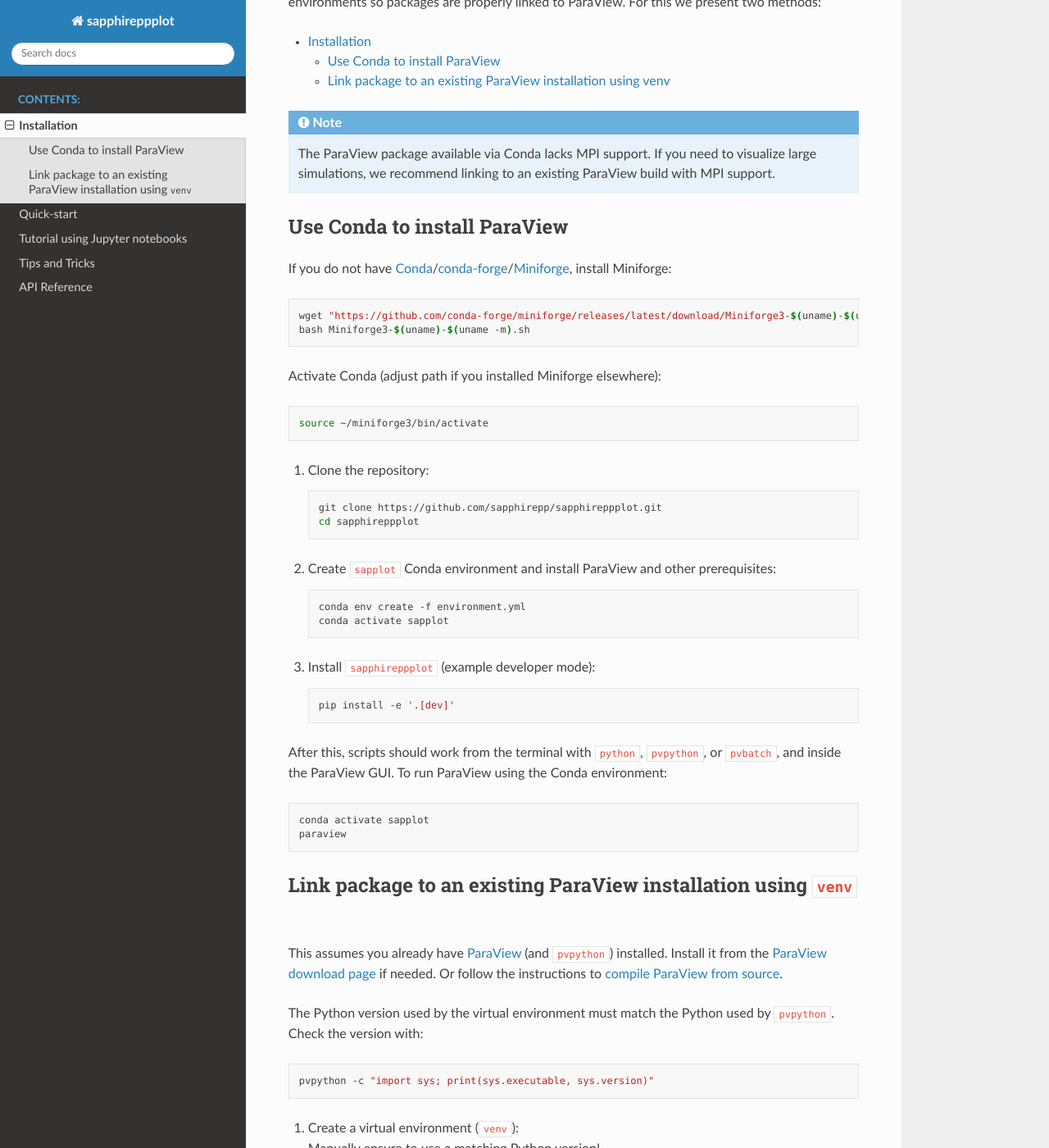
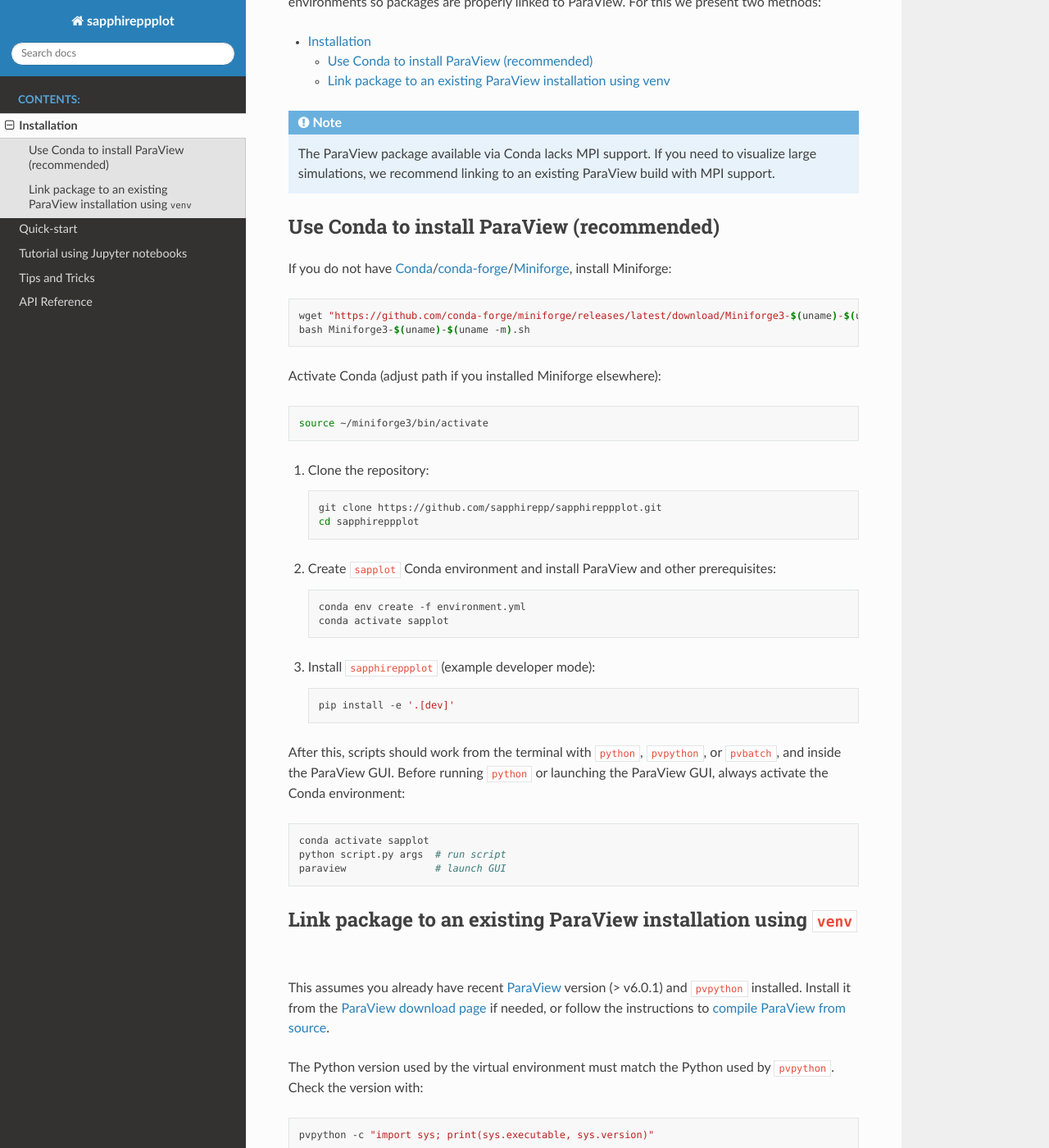
Before and after one commit to sapphirepp/sapphireppplot, a Sphinx documentation site: the page built from docs/installation.md, in a window 1280 px wide and 1400 px high, scrolled down 193 px. Shown: the whole window at 82% size. Built offline with Sphinx 7.4.7 and the Read the Docs theme 3.1.0, drawn with Linux system fonts in a browser that asks for light colours; some of the changed text lies outside the part shown.

Commit message:
doc(installation): Clarify installation steps

````diff
--- a/docs/installation.md
+++ b/docs/installation.md
@@ -5,7 +5,7 @@
 For this we present two methods:
 
 - [Installation](#installation)
-  - [Use Conda to install ParaView](#use-conda-to-install-paraview)
+  - [Use Conda to install ParaView (recommended)](#use-conda-to-install-paraview-recommended)
   - [Link package to an existing ParaView installation using `venv`](#link-package-to-an-existing-paraview-installation-using-venv)
 
 :::{note}
@@ -14,7 +14,7 @@
 we recommend linking to an existing ParaView build with MPI support.
 :::
 
-## Use Conda to install ParaView
+## Use Conda to install ParaView (recommended)
 
 If you do not have [Conda](https://docs.conda.io)/[conda-forge](https://conda-forge.org)/[Miniforge](https://github.com/conda-forge/miniforge),
 install Miniforge:
@@ -52,20 +52,23 @@
 
 After this, scripts should work from the terminal with `python`, `pvpython`, or `pvbatch`,
 and inside the ParaView GUI.
-To run ParaView using the Conda environment:
+Before running `python` or launching the ParaView GUI,
+always activate the Conda environment:
 
 ```shell
 conda activate sapplot
-paraview
+python script.py args  # run script
+paraview               # launch GUI
 ```
 
 ## Link package to an existing ParaView installation using `venv`
 
-This assumes you already have [ParaView](https://www.paraview.org)
-(and [`pvpython`](https://docs.paraview.org/en/latest/UsersGuide/introduction.html#getting-started-with-pvpython))
+This assumes you already have recent [ParaView](https://www.paraview.org) version
+(> v6.0.1)
+and [`pvpython`](https://docs.paraview.org/en/latest/UsersGuide/introduction.html#getting-started-with-pvpython)
 installed.
-Install it from the [ParaView download page](https://www.paraview.org/download/) if needed.
-Or follow the instructions to
+Install it from the [ParaView download page](https://www.paraview.org/download/) if needed,
+or follow the instructions to
 [compile ParaView from source](tips.md).
 
 The Python version used by the virtual environment must match the Python used by `pvpython`.
@@ -101,6 +104,13 @@
 Run scripts with `pvbatch` or start the GUI, pointing ParaView to the `venv`:
 
 ```shell
-pvbatch --venv=/path/to/venv/sapplot script.py args
-paraview --venv=/path/to/venv/sapplot
+pvbatch --venv=/path/to/venv/sapplot script.py args  # run script
+paraview --venv=/path/to/venv/sapplot                # launch GUI
 ```
+
+:::{note}
+Do not run scripts with the virtual environment's `python` binary directly
+— it does not provide ParaView's compiled Python extensions.
+Always use `pvpython`/`pvbatch` or start ParaView with `--venv`
+so ParaView can load the environment.
+:::
````
